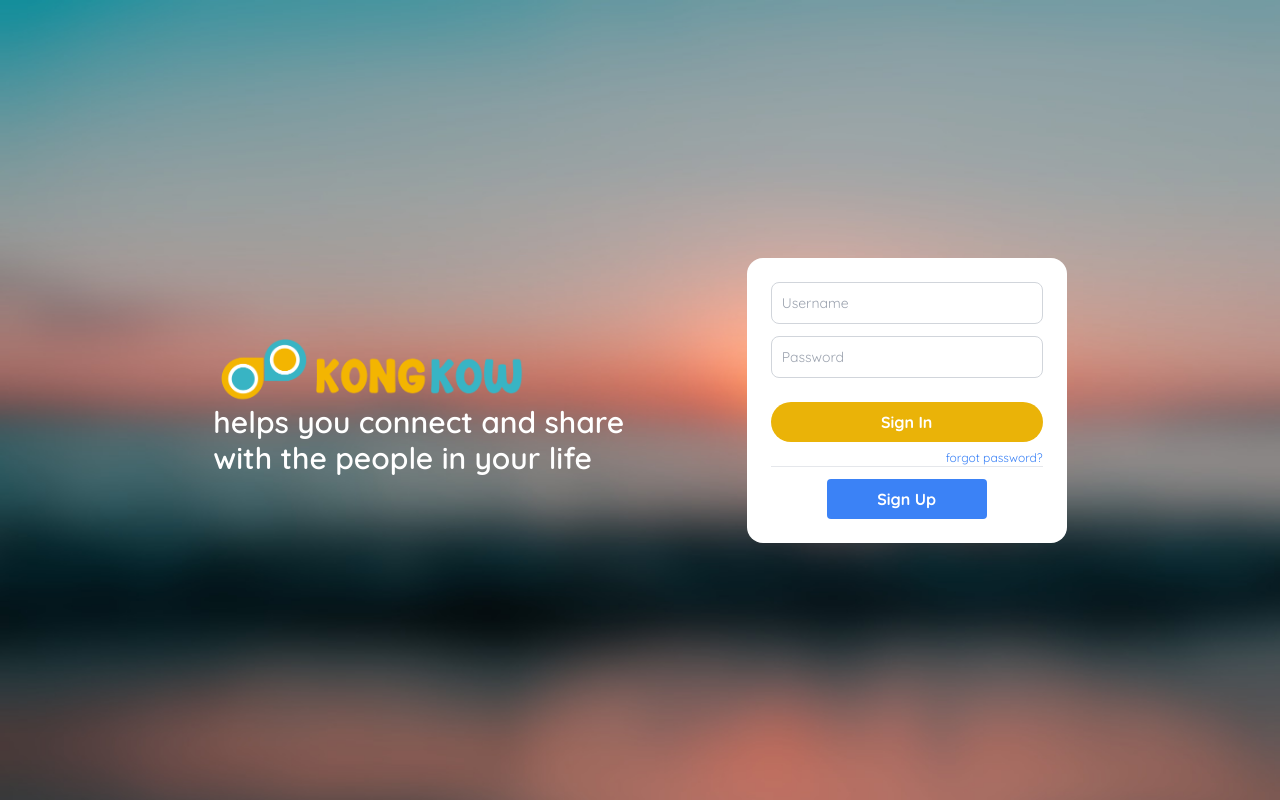
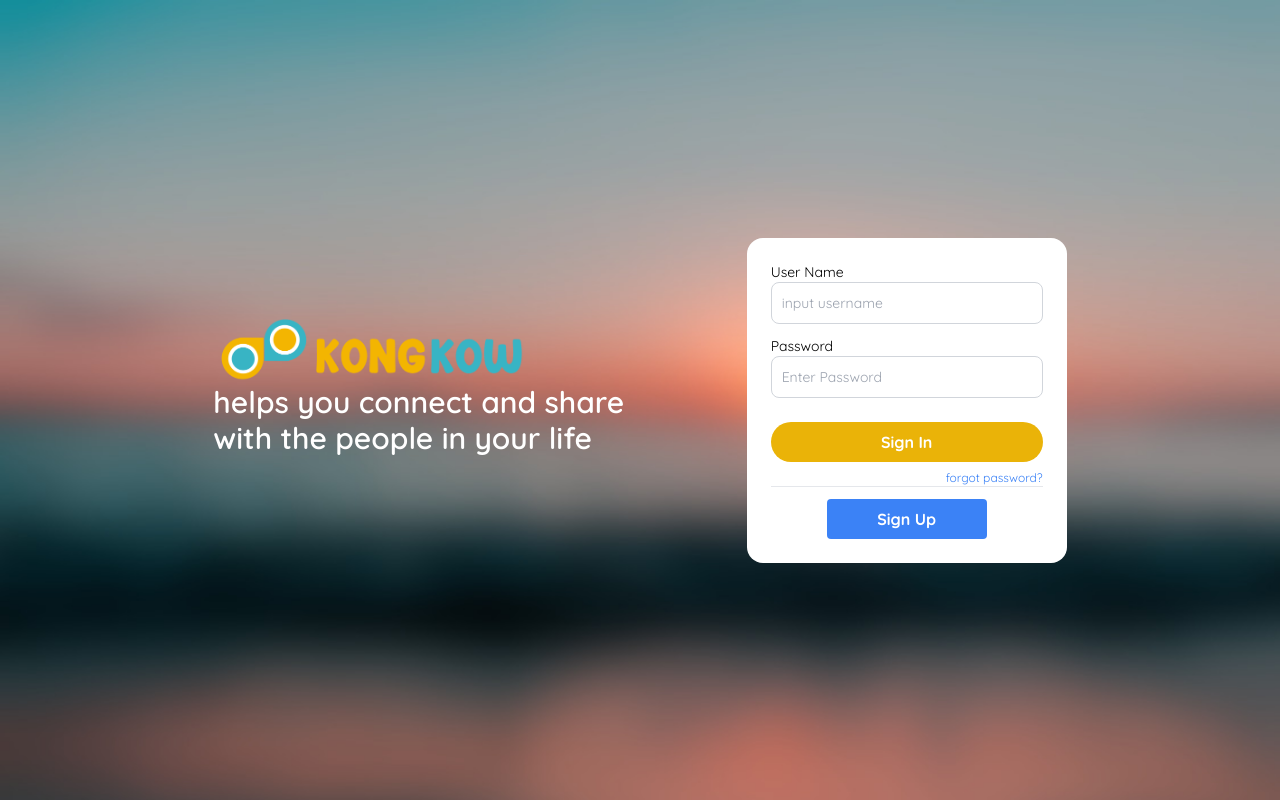
Before and after one commit to BE10-Kelompok-1/Frontend, a React (Vite) app: page /login in a window 1280 px wide. Built offline with nearby package versions, Linux system fonts and the light colour scheme.

Commit message:
clean code login

```diff
--- a/src/components/Header/index.jsx
+++ b/src/components/Header/index.jsx
@@ -56,7 +56,7 @@ export default function Header() {
               leaveFrom="transform opacity-100 scale-100"
               leaveTo="transform opacity-0 scale-95"
             >
-              <Menu.Items className="absolute right-0 top-8 w-auto rounded-md shadow-lg z-50 bg-white">
+              <Menu.Items className="absolute right-0 top-8 w-auto rounded-md shadow-lg z-50">
                 <div className="px-1 py-1">
                   <Menu.Item>
                     {({ active }) => (
--- a/src/pages/Login.jsx
+++ b/src/pages/Login.jsx
@@ -6,7 +6,7 @@ import { reduxAction } from "../utils/redux/actions/action";
 import Logo from "../asset/logo-inline.png"
 import Logo2 from "../asset/logo.png"
 import Button from "../components/Button";
-import Layout from "../components/Layout";
+import CustomInput from '../components/CustomInput';
 import { apiRequest } from "../utils/apiRequest";
 
 
@@ -59,12 +59,24 @@ const Login = () => {
                     </div>
                     <form onSubmit={(e) => handleSubmit(e)} className="p-6 rounded-2xl bg-transparent h-auto w-80 flex flex-col sm:bg-white 2xl:scale-150">
                         <img src={Logo2} alt="kongkow app" className="visible w-40 mx-auto sm:hidden" />
-                        <input type="text" placeholder="Username" className="border border-gray-300 text-gray-900 text-sm rounded-lg block w-full p-2.5 mb-3" />
-                        <input type="password" placeholder="Password" className="border border-gray-300 text-gray-900 text-sm rounded-lg focus:ring-blue-500 focus:border-blue-500 block w-full p-2.5 dark:bg-gray-700 dark:border-gray-600 dark:placeholder-gray-400 dark:text-white dark:focus:ring-blue-500 dark:focus:border-blue-500 mb-3" />
+                        <CustomInput
+                            ptext="User Name"
+                            id="input-userName"
+                            type="text"
+                            placeholder="input username"
+                            onChange={(e) => setUsername(e.target.value)}
+                            />
+                        <CustomInput
+                            ptext="Password"
+                            id="input-password"
+                            type="password"
+                            placeholder="Enter Password"
+                            onChange={(e) => setPassword(e.target.value)}
+                            />
                         <Button kelas={"bg-yellow-500 hover:bg-blue-700 text-white font-bold py-2 px-4 rounded-full w-40 mx-auto mt-3 sm:w-full rounded"} label="Sign In" />
                         <div className="flex flex-row justify-between mt-2">
                             <p className="text-blue-500 text-xs sm:w-full text-right">forgot password?</p>
-                            <p className="text-white text-xs sm:hidden">Create an account</p>
+                            <Link to={"/register"}><p className="text-white text-xs sm:hidden">Create an account</p></Link>
                         </div>
                         <hr className="hidden sm:block" />
                         <Button kelas={"hidden bg-blue-500 hover:bg-blue-700 text-white font-bold py-2 px-4 rounded w-40 mx-auto mt-3 sm:block"} label="Sign Up" />
```
